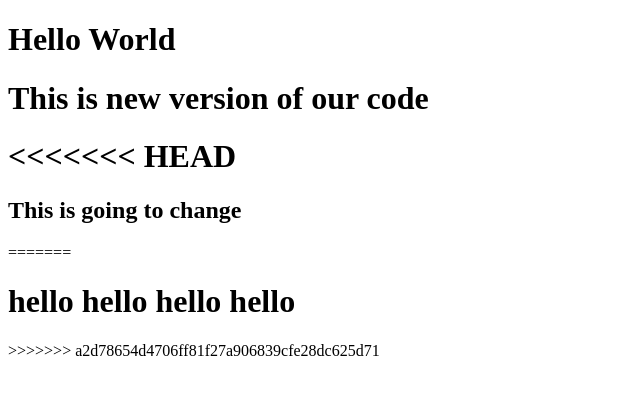
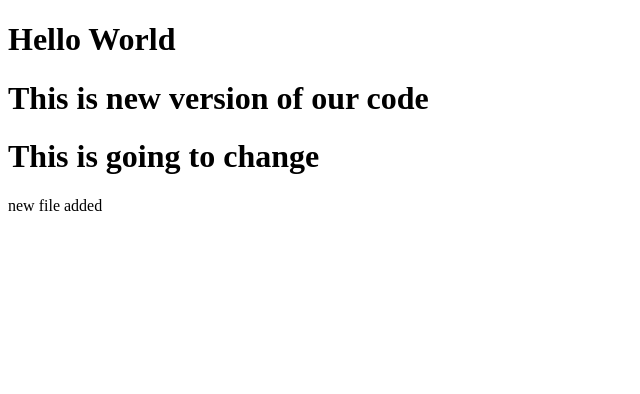
Before and after one commit to Usman522/lecture1, a plain HTML site: page newone.html in a window 1280 px wide. Shown: the whole page, without its empty margins (0-640 px from the left). Drawn offline with Linux system fonts and the light colour scheme.

Commit message:
new added line

```diff
--- a/newone.html
+++ b/newone.html
@@ -6,11 +6,11 @@
 <body>
 	<h1> Hello World</h1>
 	<h1>This is new version of our code<h1>
-<<<<<<< HEAD
-		<h2>This is going to change</h1>
-=======
-		<h1>hello hello hello hello</h1>
->>>>>>> a2d78654d4706ff81f27a906839cfe28dc625d71
+
+		<h1>This is going to change</h1>
+		new file added
+
+
 
 </body>
 </html>
```
